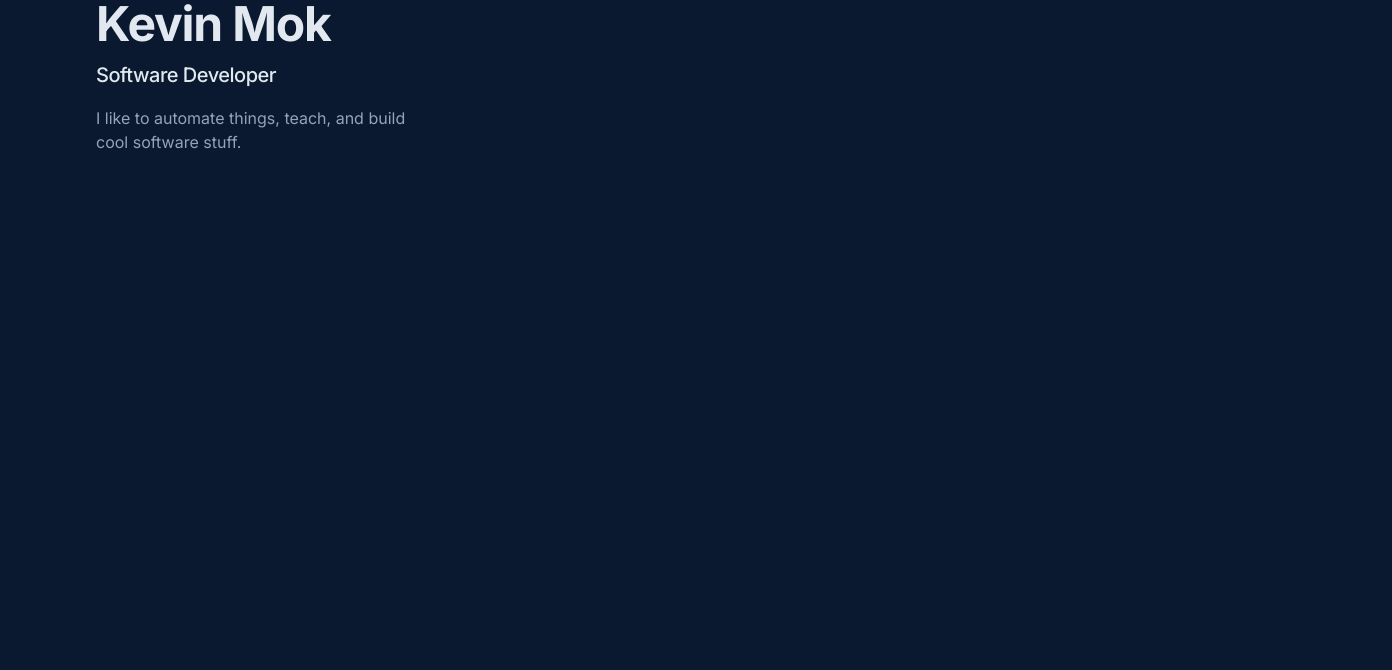
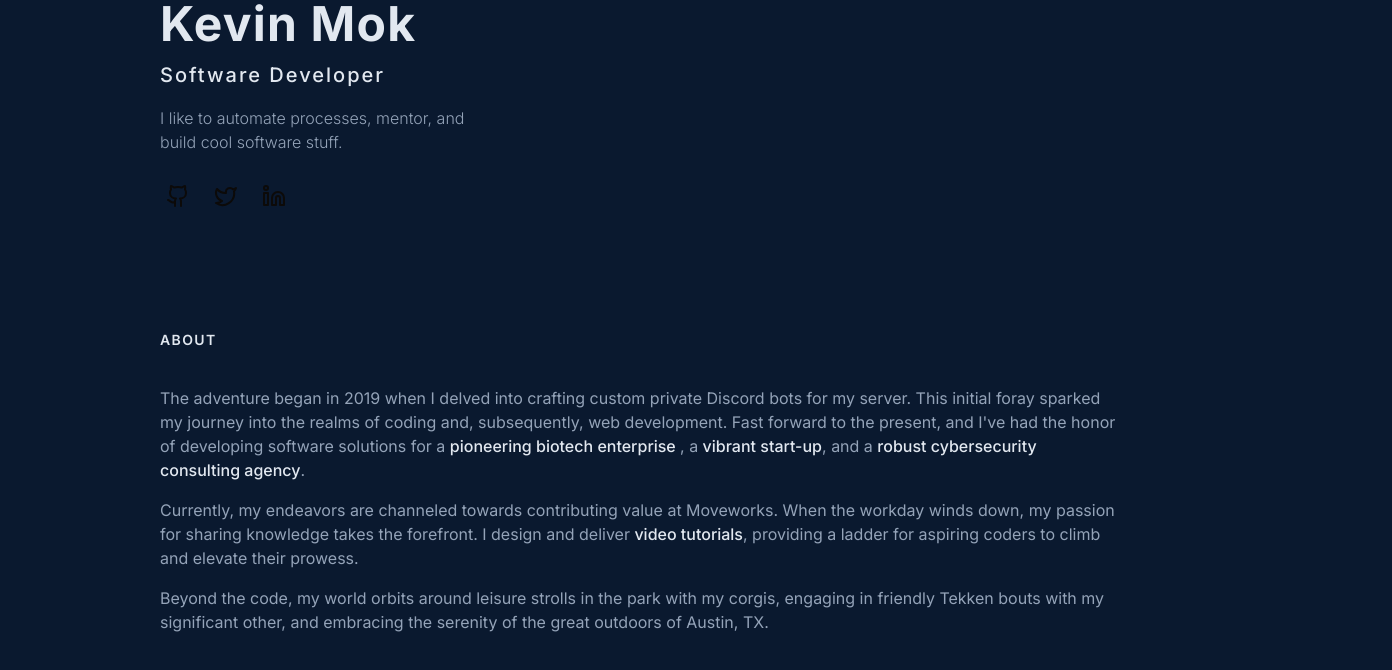
Before and after one commit to kevmok/v1-kevmok, a Next.js app: page / in a window 1280 px wide. Shown: the top 670 px of the page, 1392 px wide, since content can reach past the window. Built offline with nearby package versions, Linux system fonts and the light colour scheme.

Commit message:
Add socials

```diff
--- a/package.json
+++ b/package.json
@@ -10,7 +10,6 @@
 		"prepare": "husky install"
 	},
 	"dependencies": {
-		"@radix-ui/react-icons": "^1.3.0",
 		"@radix-ui/react-slot": "^1.0.2",
 		"class-variance-authority": "^0.7.0",
 		"clsx": "^2.0.0",
--- a/src/app/page.tsx
+++ b/src/app/page.tsx
@@ -1,10 +1,13 @@
+import About from '@/components/About';
 import Hero from '@/components/Hero';
-import ScrollablePage from '@/components/ScrollablePage';
+import Socials from '@/components/Socials';
 
 export default function Home() {
 	return (
 		<div>
 			<Hero />
+			<Socials />
+			<About />
 			{/* <ScrollablePage /> */}
 		</div>
 	);
--- /dev/null
+++ b/src/components/About.tsx
@@ -0,0 +1,57 @@
+import TextLink from './ui/textLink';
+
+const About = () => {
+	return (
+		<main className="mt-24">
+			<section
+				id="about"
+				className="mb-16 scroll-mt-16 md:mb-24 lg:mb-36 lg:scroll-mt-24"
+			>
+				<div className="sticky top-0 z-20 -mx-6 mb-4 w-screen px-6 py-5 md:-mx-12 md:px-12">
+					<h2 className="text-sm font-semibold uppercase tracking-widest text-slate-200">
+						ABOUT
+					</h2>
+				</div>
+				<div>
+					<p className="mb-4 text-slate-400">
+						The adventure began in 2019 when I delved into crafting custom
+						private Discord bots for my server. This initial foray sparked my
+						journey into the realms of coding and, subsequently, web
+						development. Fast forward to the present, and I've had the honor of
+						developing software solutions for a{' '}
+						<TextLink link="https://rbm.q2labsolutions.com/">
+							pioneering biotech enterprise{' '}
+						</TextLink>
+						, a{' '}
+						<TextLink link="https://www.moveworks.com/">
+							vibrant start-up
+						</TextLink>
+						, and a{' '}
+						<TextLink link="https://k3des.com/">
+							robust cybersecurity consulting agency
+						</TextLink>
+						.
+					</p>
+					<p className="mb-4 text-slate-400">
+						Currently, my endeavors are channeled towards contributing value at
+						Moveworks. When the workday winds down, my passion for sharing
+						knowledge takes the forefront. I design and deliver{' '}
+						<TextLink link="https://youtube.com/@LinkedKev?si=lDvae9Dd1OZ_gtH1">
+							video tutorials
+						</TextLink>
+						, providing a ladder for aspiring coders to climb and elevate their
+						prowess.
+					</p>
+					<p className="mb-4 text-slate-400">
+						Beyond the code, my world orbits around leisure strolls in the park
+						with my corgis, engaging in friendly Tekken bouts with my
+						significant other, and embracing the serenity of the great outdoors
+						of Austin, TX.
+					</p>
+				</div>
+			</section>
+		</main>
+	);
+};
+
+export default About;
--- a/src/components/Hero.tsx
+++ b/src/components/Hero.tsx
@@ -1,14 +1,14 @@
 const Hero = () => {
 	return (
 		<div>
-			<h1 className="scroll-m-20 text-4xl font-bold tracking-tight text-slate-200 sm:text-5xl">
+			<h1 className="scroll-m-20 text-4xl font-bold tracking-wide text-slate-200 sm:text-5xl">
 				<a href="/">Kevin Mok</a>
 			</h1>
-			<h2 className="scroll-m-20 text-xl font-medium tracking-tight mt-3 leading-normal text-slate-200">
+			<h2 className="scroll-m-20 text-xl font-medium tracking-widest mt-3 leading-normal text-slate-200">
 				Software Developer
 			</h2>
-			<p className="mt-4 max-w-xs leading-normal text-slate-400">
-				I like to automate things, teach, and build cool software stuff.
+			<p className="mt-4 max-w-xs leading-normal font-light text-slate-400">
+				I like to automate processes, mentor, and build cool software stuff.
 			</p>
 		</div>
 	);
--- /dev/null
+++ b/src/components/Socials.tsx
@@ -0,0 +1,49 @@
+import { Github, Twitter, Linkedin } from 'lucide-react';
+import React from 'react';
+import { Button } from './ui/button';
+
+const Socials = () => {
+	return (
+		<div className="mt-6 items-center">
+			<Button variant="ghost" size="icon" aria-label="Github Link">
+				<a
+					href="http://github.com/kevmok"
+					target="_blank"
+					rel="noopener noreferrer"
+				>
+					<Github />
+				</a>
+			</Button>
+			<Button
+				variant="ghost"
+				size="icon"
+				aria-label="Twitter Link"
+				className="ml-3"
+			>
+				<a
+					href="https://twitter.com/LinkedKev"
+					target="_blank"
+					rel="noopener noreferrer"
+				>
+					<Twitter />
+				</a>
+			</Button>
+			<Button
+				variant="ghost"
+				size="icon"
+				aria-label="Twitter Link"
+				className="ml-3"
+			>
+				<a
+					href="https://www.linkedin.com/in/mok-kevin/"
+					target="_blank"
+					rel="noopener noreferrer"
+				>
+					<Linkedin />
+				</a>
+			</Button>
+		</div>
+	);
+};
+
+export default Socials;
--- a/src/components/ui/container.tsx
+++ b/src/components/ui/container.tsx
@@ -4,7 +4,7 @@ interface ContainerProps {
 
 const Container: React.FC<ContainerProps> = ({ children }) => {
 	return (
-		<div className="px-6 py-12 mx-auto w-full max-w-7xl md:px-12 md:py-20 lg:px-24 lg:py-0">
+		<div className="px-6 py-12 mx-auto w-full max-w-6xl md:px-12 md:py-20 lg:px-24 lg:py-0">
 			{children}
 		</div>
 	);
--- /dev/null
+++ b/src/components/ui/textLink.tsx
@@ -0,0 +1,19 @@
+interface TextLinkProps {
+	children: React.ReactNode;
+	link: string;
+}
+
+const TextLink: React.FC<TextLinkProps> = ({ children, link }) => {
+	return (
+		<a
+			href={link}
+			target="_blank"
+			rel="noopener noreferrer"
+			className="font-medium text-slate-200 hover:text-primary focus-visible:text-primary"
+		>
+			{children}
+		</a>
+	);
+};
+
+export default TextLink;
```
Also changed, not shown: 1 other file (tests, documents, lock files or other folders).
